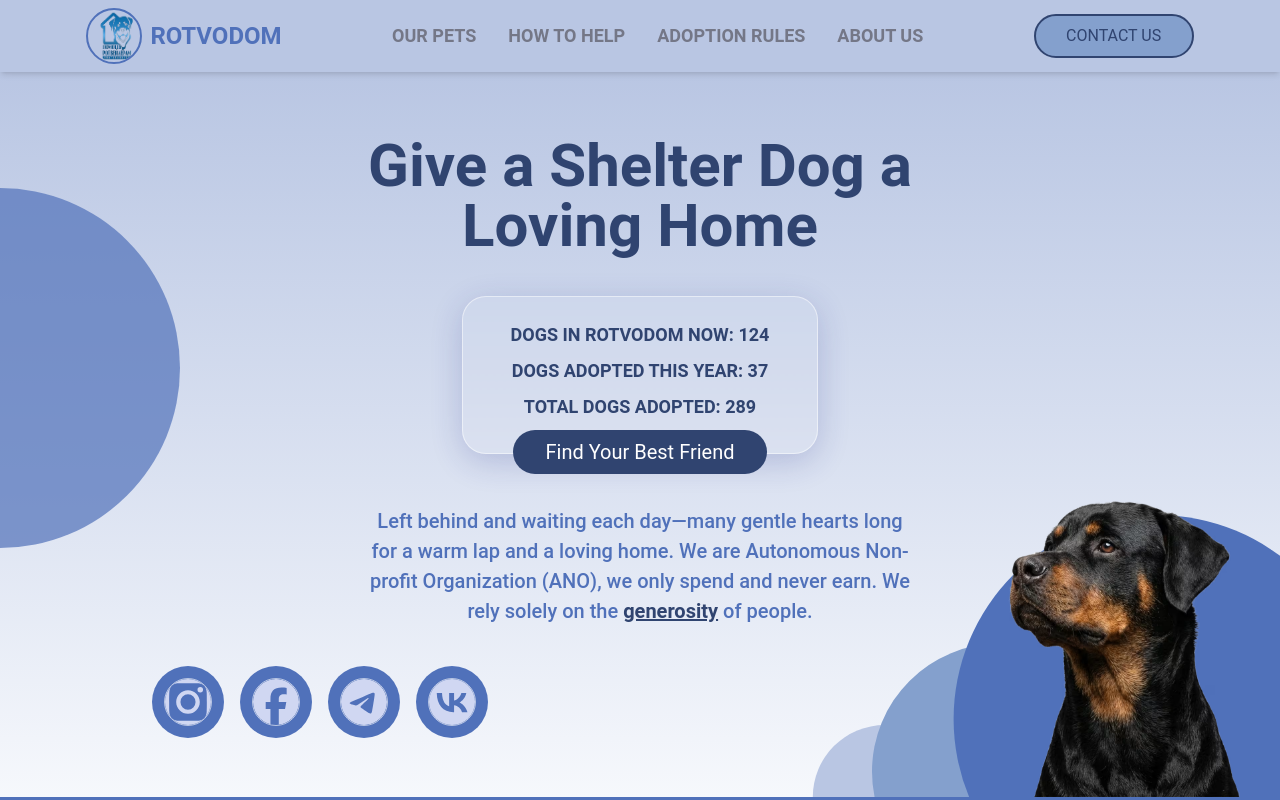
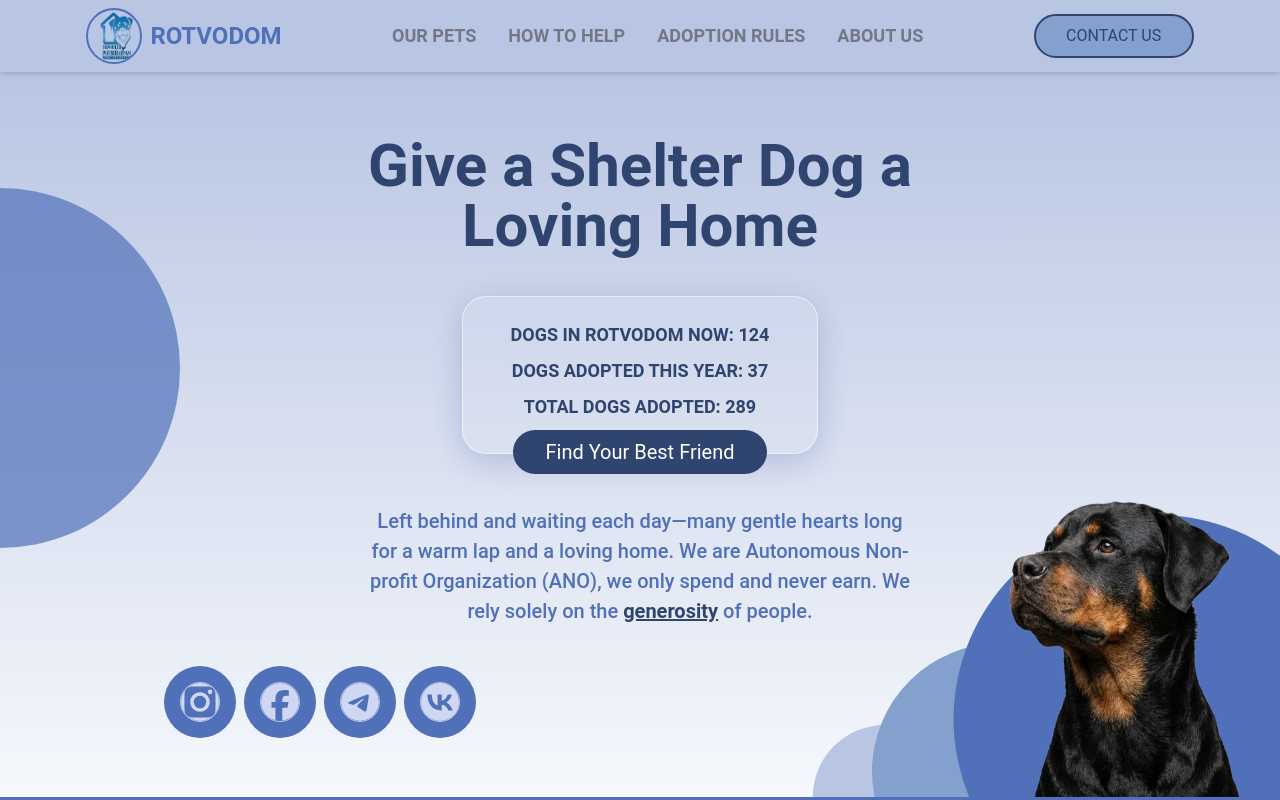
Before and after one commit to bavayra/dog-shelter, a React (Vite) app: page / in a window 1280 px wide. Shown: the top 800 px of the page. Built offline with nearby package versions, Linux system fonts and the light colour scheme; a web font is replaced by a local one.

Commit message:
style(footer-1024): increased social links' icons' sizes, decreased gap between social links

```diff
--- a/src/components/SocialLinks.tsx
+++ b/src/components/SocialLinks.tsx
@@ -28,7 +28,7 @@ const SocialLinks = ({
 
   const sizeClasses = {
     sm: 'w-10 h-10  xs:w-14 xs:h-14 sm:w-16 sm:h-16 4xl:w-24 lg:w-18 lg:h-18 4xl:h-24 5xl:w-30 5xl:h-30',
-    md: 'w-12  h-12  md:w-8 md:h-8  4xl:w-16 4xl:h-16',
+    md: 'w-12  h-12  md:w-8 md:h-8 lg:w-10 lg:h-10 4xl:w-16 4xl:h-16',
   };
 
   const iconSizeMap = {
@@ -38,7 +38,7 @@ const SocialLinks = ({
 
   return (
     <div
-      className={`3xl:gap-4 xs:gap-2 tablet-lg:gap-4 flex items-center justify-center gap-4 ${className || ''}`}
+      className={`3xl:gap-4 xs:gap-2 tablet-lg:gap-4 flex items-center justify-center gap-4 lg:gap-2 ${className || ''}`}
     >
       {socialNetworks.map((social) => (
         <a
@@ -52,7 +52,7 @@ const SocialLinks = ({
           <Icon
             as={social.icon}
             size={iconSizeMap[size]}
-            className={`${iconColor} xs:w-12 xs:h-12 5xl:w-16 5xl:h-16 tablet-lg:w-9 tablet-lg:h-9 4xl:w-14 4xl:h-14 border-primary-200 rounded-full border sm:h-10 sm:w-10 md:h-8 md:w-8 lg:h-12 lg:w-12`}
+            className={`${iconColor} xs:w-12 xs:h-12 5xl:w-16 5xl:h-16 tablet-lg:w-9 tablet-lg:h-9 4xl:w-14 4xl:h-14 border-primary-200 rounded-full border sm:h-10 sm:w-10 md:h-8 md:w-8 lg:h-10 lg:w-10`}
             aria-hidden="true"
           />
         </a>
```
